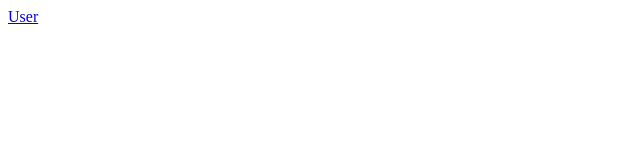
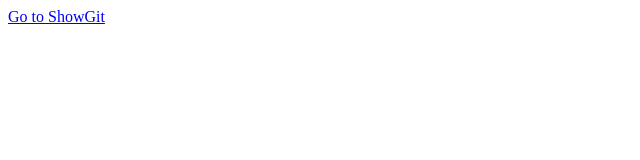
Before and after one commit to PeppeOliveri/Esercizi-React, a React (Create React App) app in the folder mycount/: page / in a window 1280 px wide. Shown: the top 160 px of the page, without its empty margins (0-640 px from the left). Built offline with nearby package versions, Linux system fonts and the light colour scheme.

Commit message:
exercise 48 react

```diff
--- a/mycount/src/App.js
+++ b/mycount/src/App.js
@@ -2,15 +2,18 @@ import React from "react";
 import { Routes } from "react-router-dom";
 import { Route } from "react-router-dom";
 import GithubUser from "./GithubUser";
+import { GithubUserList } from "./GithubUserList";
 import ShowGithub from "./ShowGithub";
 
 function App() {
   return (
     <>
       <Routes>
-        <Route path="/" element={<ShowGithub />} />
-        <Route path="/:users:username" element={<ShowGithub />} />
-        <Route path="/:username" element={<GithubUser />} />
+        <Route path="/" element={<GithubUserList />} />
+        <Route path="/user" element={<ShowGithub />}>
+          <Route index element={<h3>Show user data</h3>} />
+          <Route path=":username" element={<GithubUser />} />
+        </Route>
       </Routes>
     </>
   );
--- /dev/null
+++ b/mycount/src/GithubUserList.js
@@ -0,0 +1,9 @@
+import { Link } from "react-router-dom";
+
+export function GithubUserList() {
+  return (
+    <div>
+      <Link to={"/user"}>Go to ShowGit</Link>
+    </div>
+  );
+}
--- a/mycount/src/ShowGithub.js
+++ b/mycount/src/ShowGithub.js
@@ -1,9 +1,10 @@
-import { Link } from "react-router-dom";
+import { Link, Outlet } from "react-router-dom";
 
 export default function ShowGithub() {
   return (
     <div>
-      <Link to="/:username">User</Link>
+      <Outlet />
+      <Link to=":username">User</Link>
     </div>
   );
 }
```
